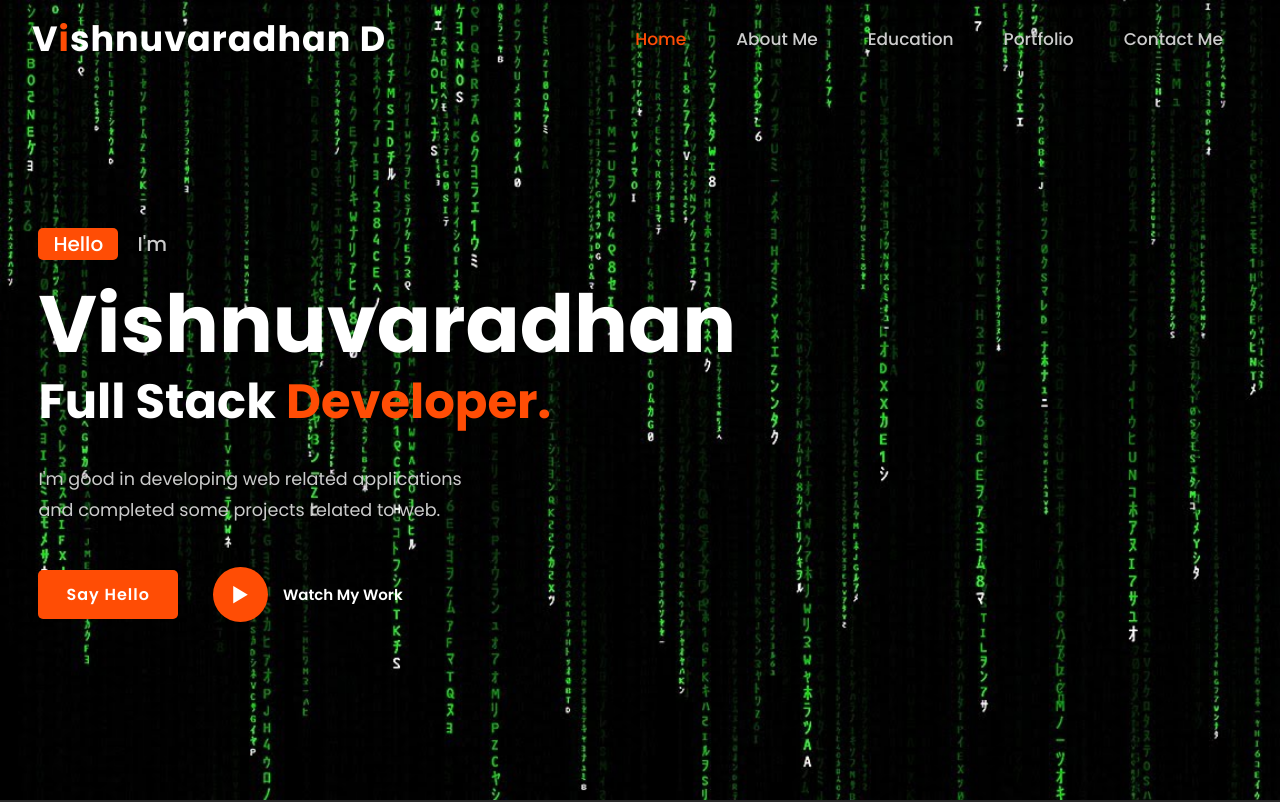
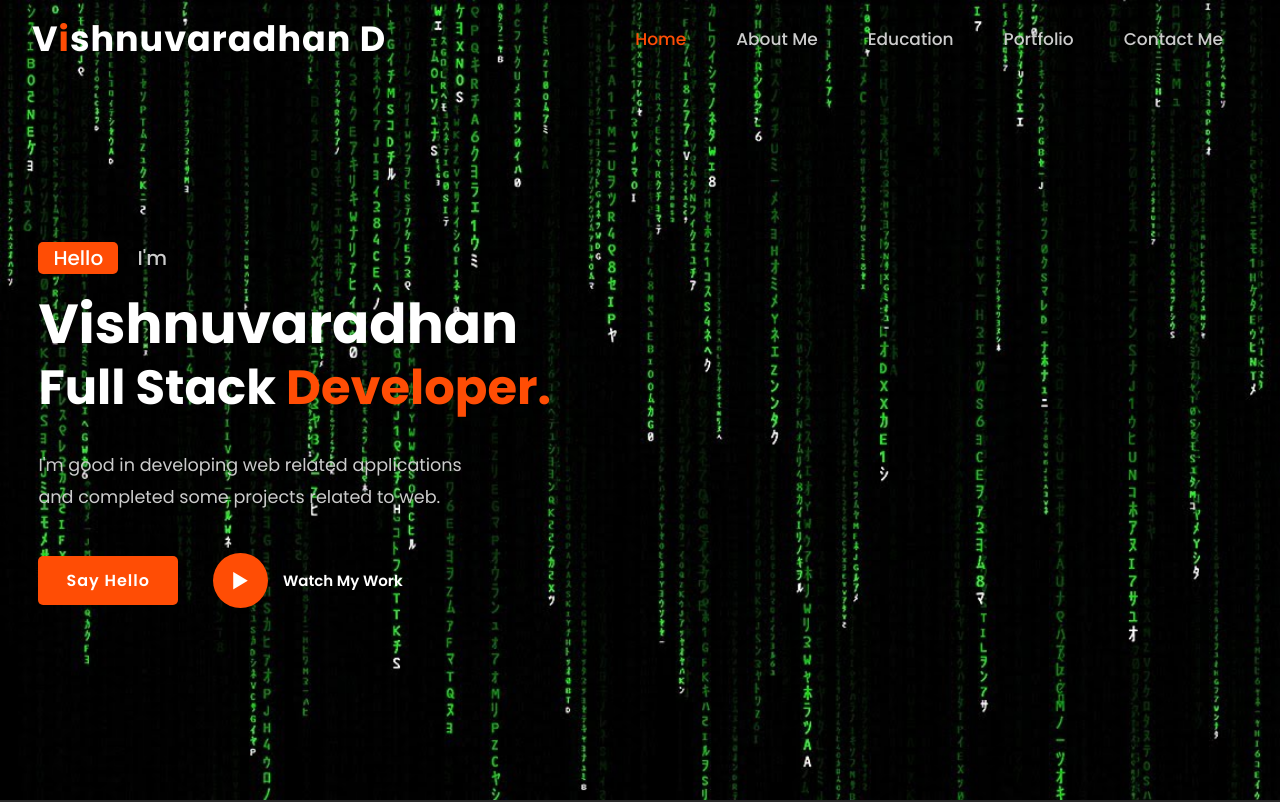
Before and after one commit to Vishnu27902/Portfolio, a plain HTML site: page index.html in a window 1280 px wide. Shown: the top 802 px of the page. Drawn offline with nearby package versions, Linux system fonts and the light colour scheme.

Commit message:
Update index.html

```diff
--- a/index.html
+++ b/index.html
@@ -39,7 +39,7 @@
 				<span class="one">Hello</span>
 				<span class="two">I'm</span>
 			</div>
-			<h1>Vishnuvaradhan</h1>
+			<h1 style="font-size:55px">Vishnuvaradhan</h1>
 			<h3>Full Stack<span> Developer.</span></h3>
 			<p>I'm good in developing web related applications <br> and completed some projects related to web.</p>
 			<div class="button">
```
